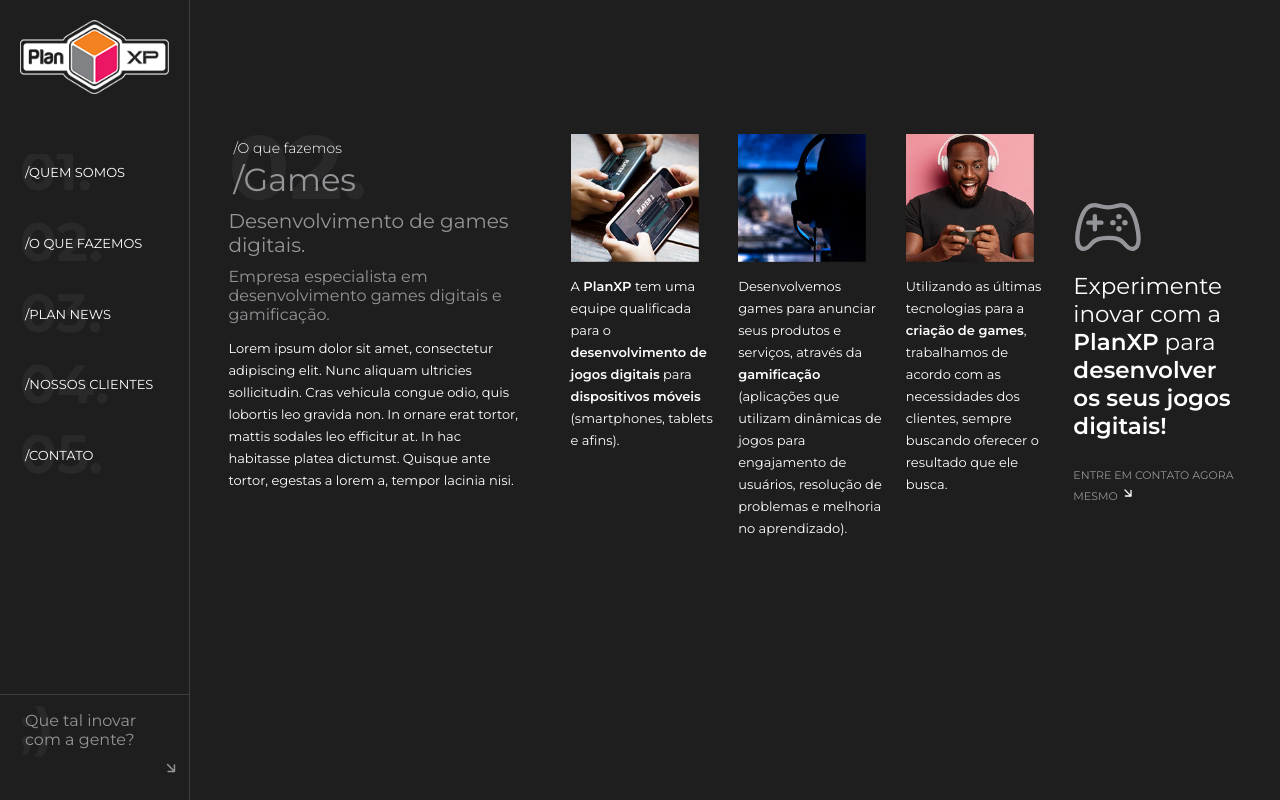
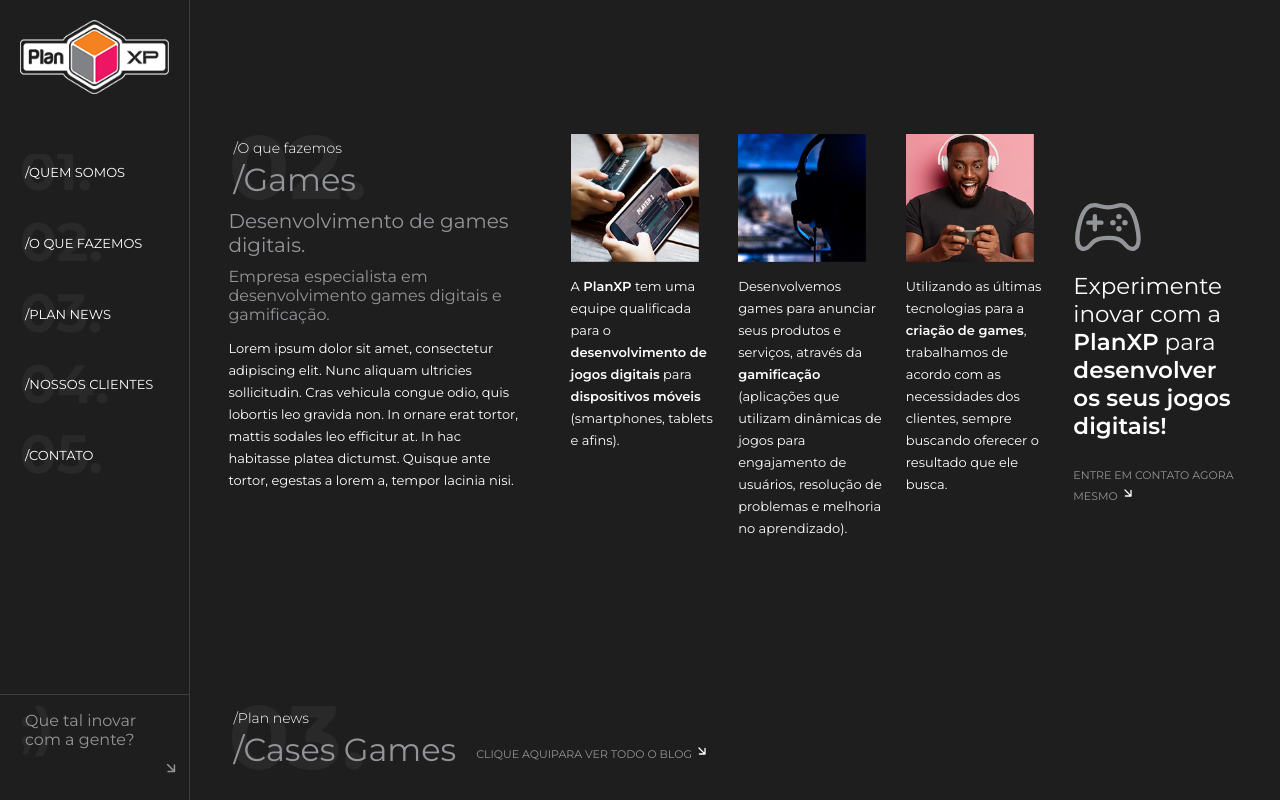
Before and after one commit to lrhernandes/plan, a React (Create React App) app: page / in a window 1280 px wide. Built offline with nearby package versions, Linux system fonts and the light colour scheme.

Commit message:
fix (sections whitespace): correct whitespace

```diff
--- a/src/components/Home/styles.css
+++ b/src/components/Home/styles.css
@@ -10,10 +10,6 @@
   .home {
     width: auto;
   }
-}
-
-.home .section {
-  height: 100%;
 }
 
 .section + .section {
--- a/src/components/PlanNews/styles.css
+++ b/src/components/PlanNews/styles.css
@@ -1,7 +1,6 @@
 .plan-news {
   display: flex;
   flex-direction: column;
-  height: 100%;
 }
 .plan-news .header {
   display: flex;
```
